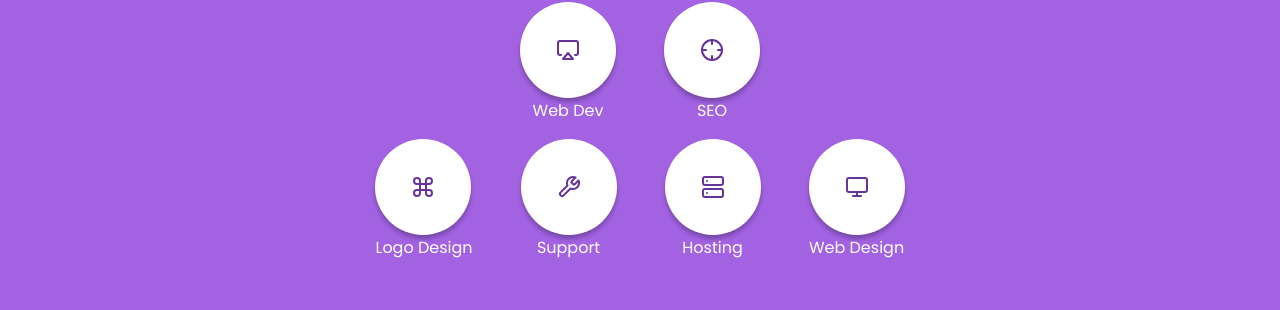
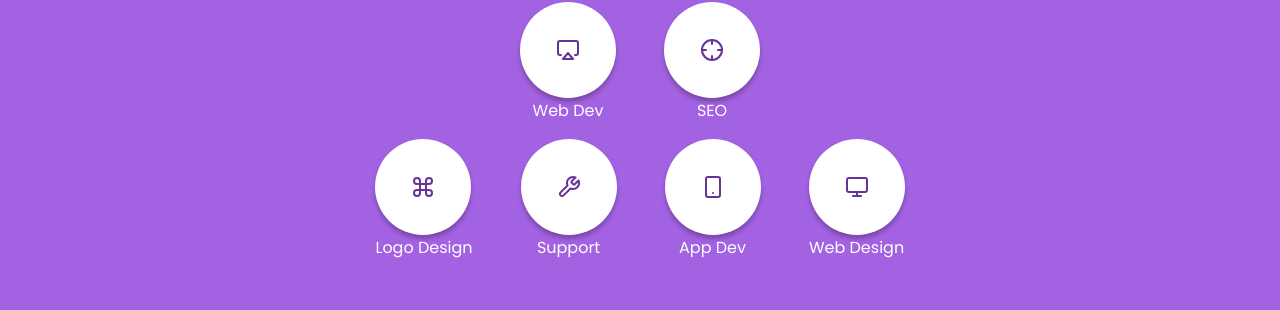
Before and after one commit to alsongarbuja/minify-web, a Next.js app: page / in a window 1280 px wide. Shown: the part 1037-1347 px from the top of the page. Built offline with nearby package versions, Linux system fonts and the light colour scheme.

Commit message:
change serivce

```diff
--- a/pages/index.js
+++ b/pages/index.js
@@ -106,8 +106,8 @@ export default function Home() {
                         duration='500'
                     />
                     <ServiceSection
-                        icon={<Server />}
-                        title='Hosting'
+                        icon={<Smartphone />}
+                        title='App Dev'
                         duration='700'
                     />
                     <ServiceSection
```
